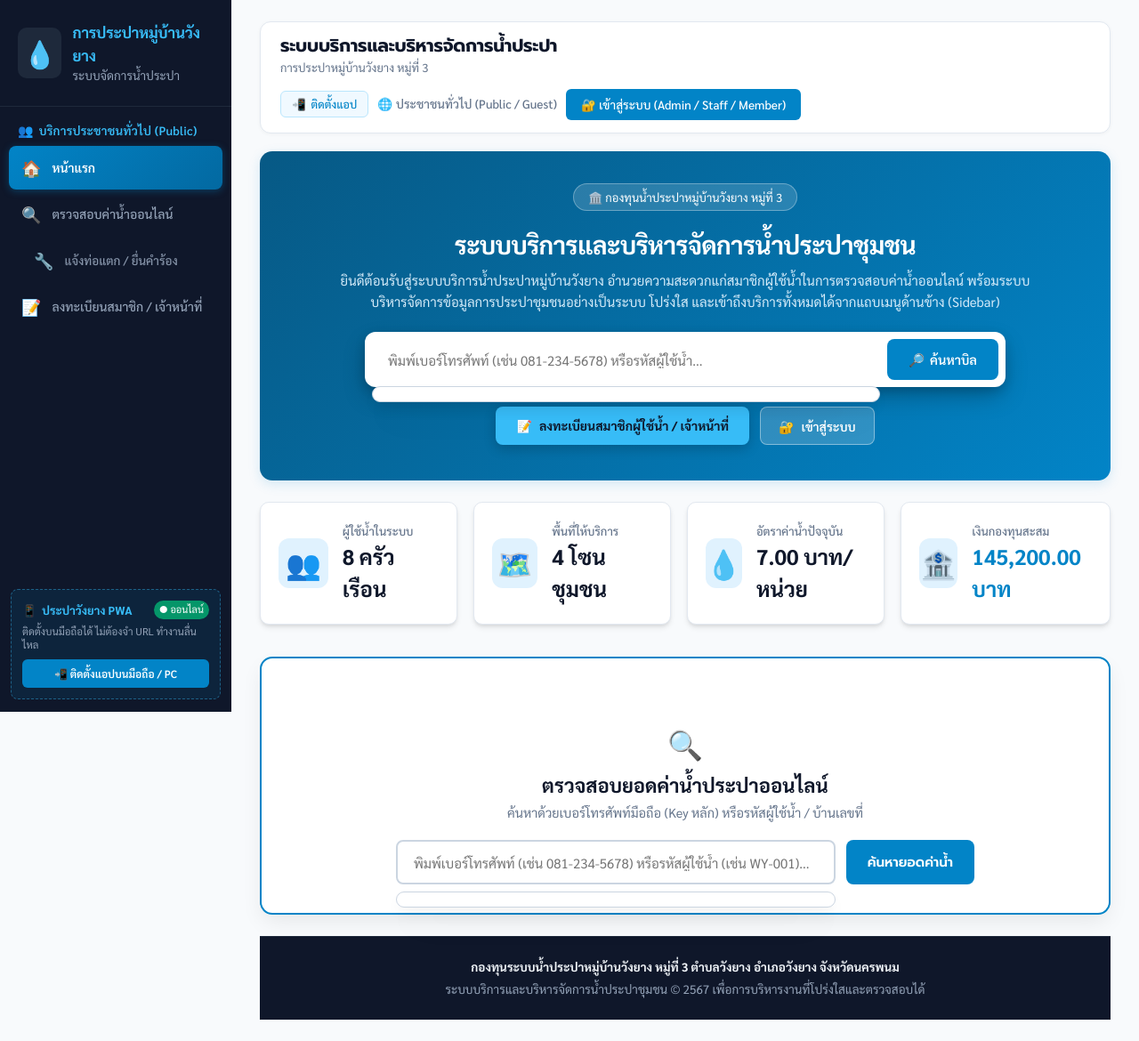
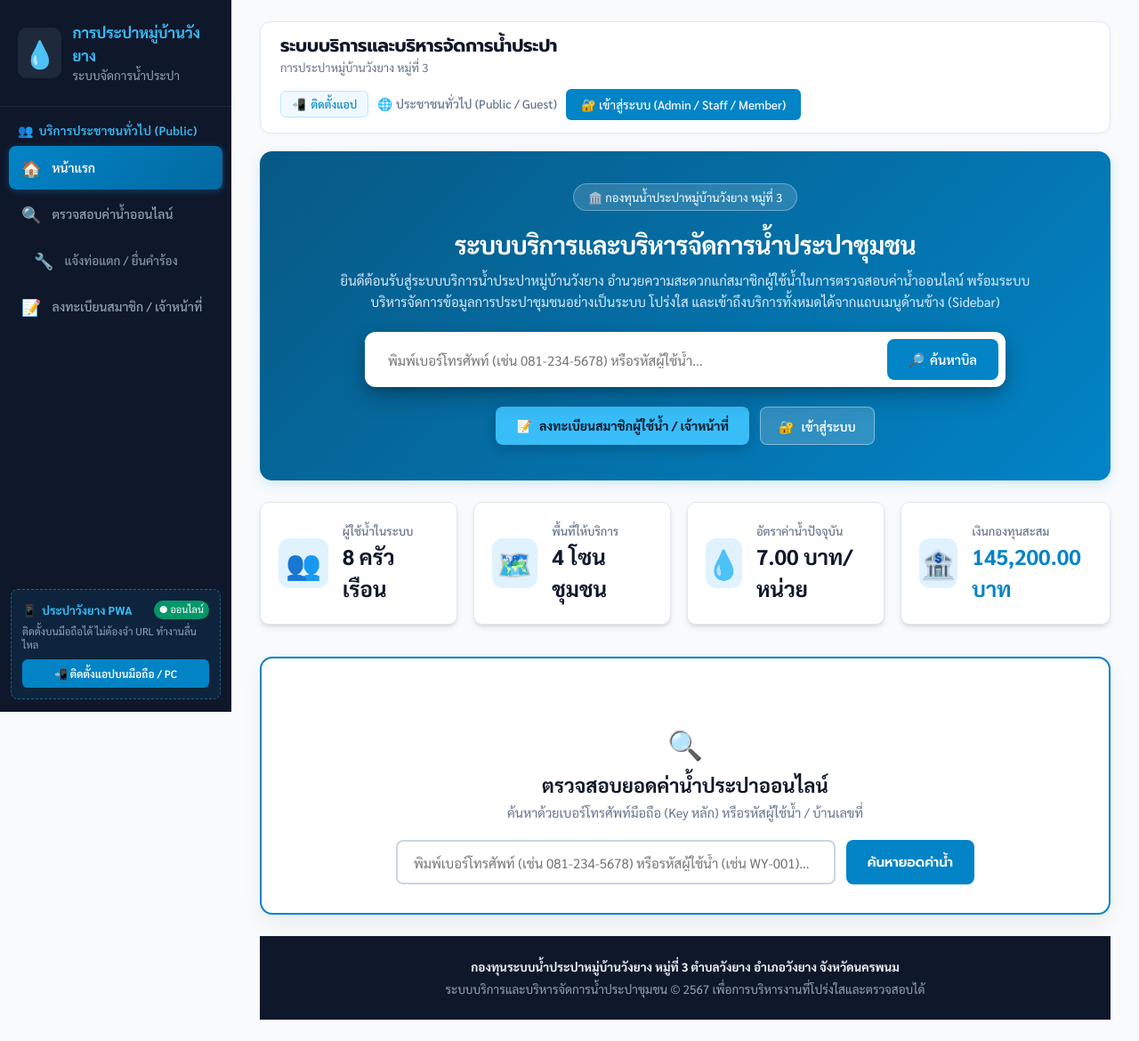
Before and after one commit to phawatjam-collab/Water, a PHP site: page /plumber/index.php in a window 1280 px wide. Shown: the whole page at 89% size. Run offline with PHP 8.4, Linux system fonts and the light colour scheme; data comes from the database, SQL or seed files in the repository.

Commit message:
fix: ensure search autocomplete dropdown is completely hidden when closed or empty

```diff
--- a/index.php
+++ b/index.php
@@ -383,12 +383,19 @@ try {
       max-height: 420px !important;
       overflow-y: auto !important;
       z-index: 10000 !important;
-      display: flex !important;
+      display: none;
       flex-direction: column !important;
       padding: 8px !important;
       gap: 4px !important;
       animation: dropdownFadeSmooth 0.2s cubic-bezier(0.16, 1, 0.3, 1) !important;
       scrollbar-width: thin !important;
+    }
+    .search-autocomplete-dropdown:empty {
+      display: none !important;
+      border: none !important;
+      padding: 0 !important;
+      box-shadow: none !important;
+      background: transparent !important;
     }
     @keyframes dropdownFadeSmooth {
       from { opacity: 0; transform: translateY(-8px) scale(0.99); }
--- a/style.css
+++ b/style.css
@@ -1733,12 +1733,20 @@ body.sidebar-open {
   max-height: 420px !important;
   overflow-y: auto !important;
   z-index: 10000 !important;
-  display: flex !important;
+  display: none;
   flex-direction: column !important;
   padding: 8px !important;
   gap: 4px !important;
   animation: dropdownFadeSmooth 0.2s cubic-bezier(0.16, 1, 0.3, 1) !important;
   scrollbar-width: thin !important;
+}
+
+.search-autocomplete-dropdown:empty {
+  display: none !important;
+  border: none !important;
+  padding: 0 !important;
+  box-shadow: none !important;
+  background: transparent !important;
 }
 
 @keyframes dropdownFadeSmooth {
```
Also changed, not shown: portal_citizen.php (+8 -1 lines).
